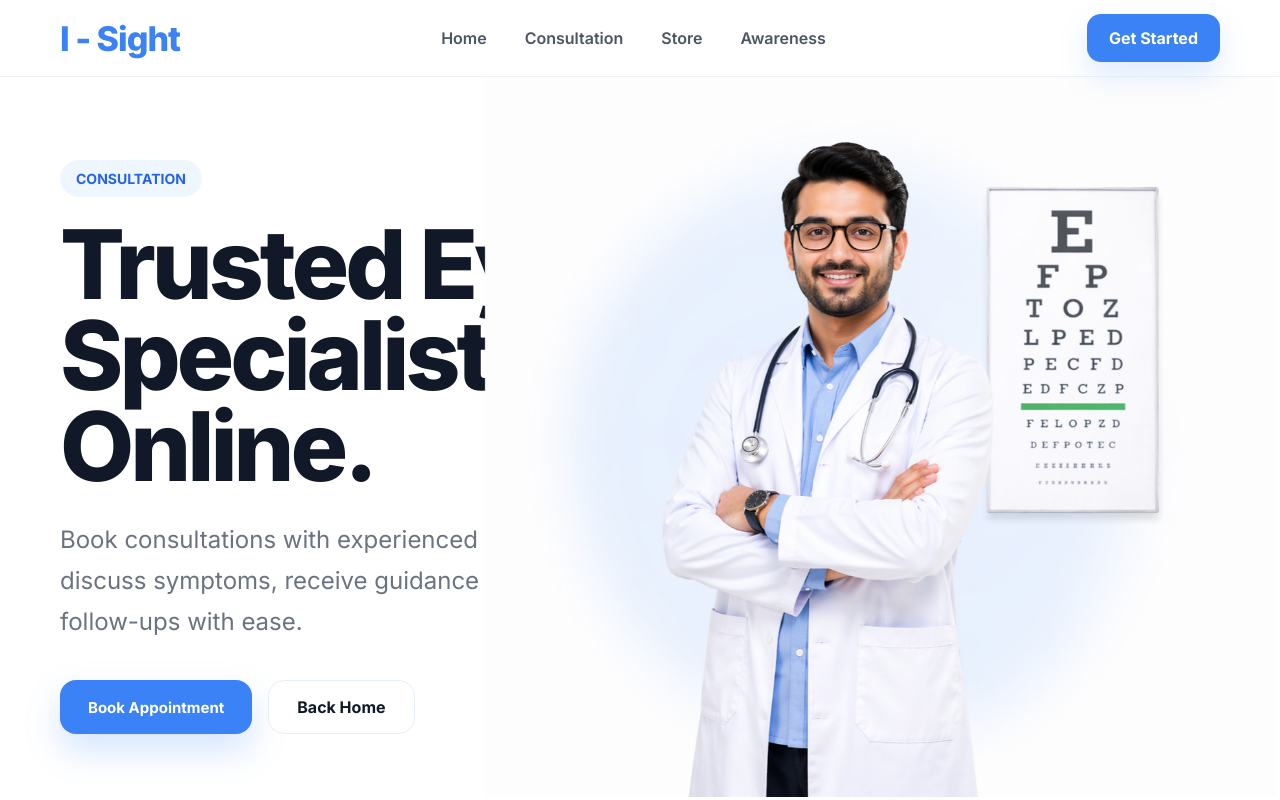
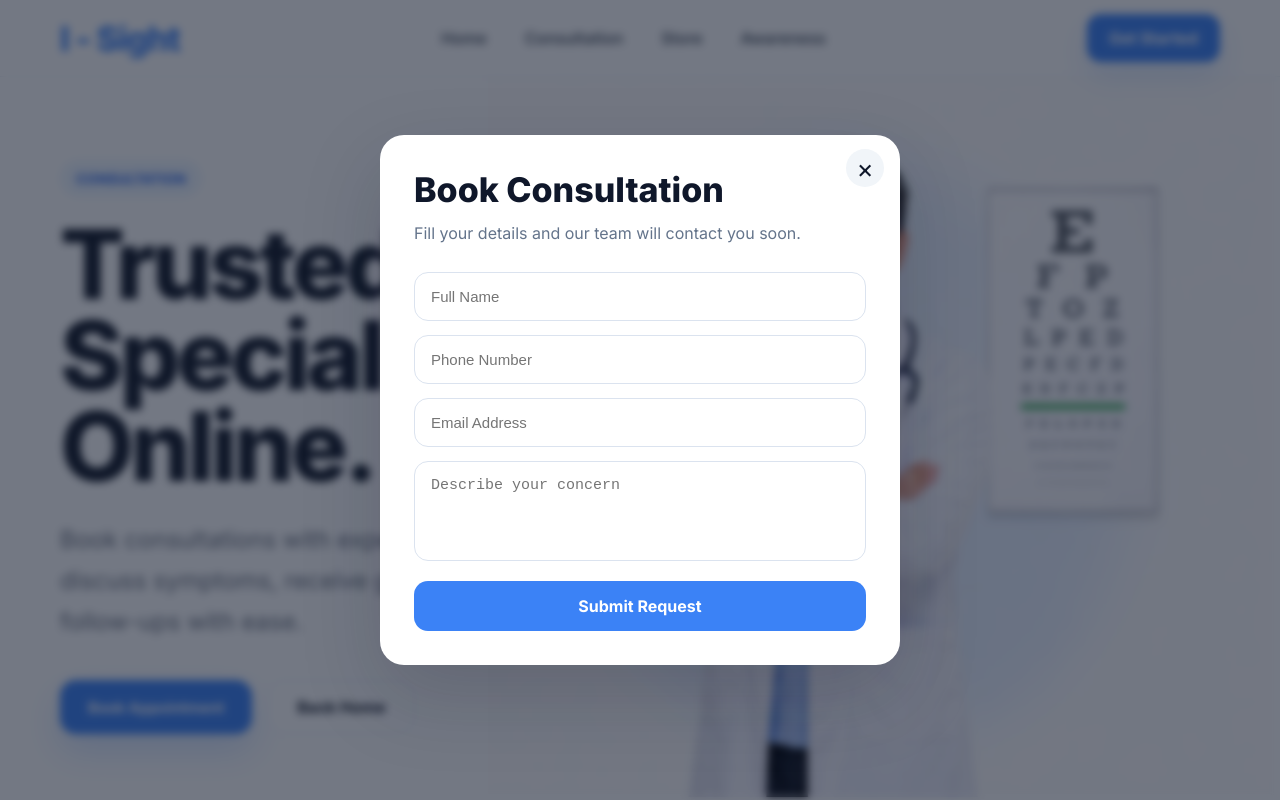
Before and after one commit to AdityaSharma-Git3207/I-Sight, a React (Vite) app: page /consultation in a window 1280 px wide. Both pictures are taken after a click on the button "Book Appointment". Shown: the top 800 px of the page. Built offline with nearby package versions, Linux system fonts and the light colour scheme.

Commit message:
feat: add consultation booking modal popup

```diff
--- a/src/index.css
+++ b/src/index.css
@@ -690,6 +690,154 @@ img{
   }
 }
 
+
+/* =========================
+   CONSULTATION POPUP MODAL
+========================= */
+
+.modal-overlay{
+  position: fixed;
+  inset: 0;
+  background: rgba(15, 23, 42, 0.58);
+  backdrop-filter: blur(4px);
+  display: flex;
+  align-items: center;
+  justify-content: center;
+  z-index: 9999;
+  padding: 20px;
+  animation: fadeIn .25s ease;
+}
+
+.consult-modal{
+  width: 100%;
+  max-width: 520px;
+  background: #ffffff;
+  border-radius: 24px;
+  padding: 34px;
+  box-shadow: 0 30px 80px rgba(15,23,42,.18);
+  position: relative;
+  animation: popupUp .28s ease;
+}
+
+.modal-close{
+  position: absolute;
+  top: 14px;
+  right: 16px;
+  width: 38px;
+  height: 38px;
+  border: none;
+  border-radius: 50%;
+  background: #f1f5f9;
+  color: #0f172a;
+  font-size: 26px;
+  cursor: pointer;
+  transition: .2s ease;
+}
+
+.modal-close:hover{
+  background: #e2e8f0;
+  transform: rotate(90deg);
+}
+
+.consult-modal h2{
+  font-size: 34px;
+  font-weight: 800;
+  color: #0f172a;
+  margin-bottom: 10px;
+}
+
+.consult-modal p{
+  font-size: 16px;
+  color: #64748b;
+  margin-bottom: 24px;
+  line-height: 1.7;
+}
+
+.consult-form{
+  display: flex;
+  flex-direction: column;
+  gap: 14px;
+}
+
+.consult-form input,
+.consult-form textarea{
+  width: 100%;
+  border: 1px solid #dbe3ef;
+  border-radius: 14px;
+  padding: 15px 16px;
+  font-size: 15px;
+  outline: none;
+  transition: .2s ease;
+  resize: none;
+}
+
+.consult-form input:focus,
+.consult-form textarea:focus{
+  border-color: #3b82f6;
+  box-shadow: 0 0 0 4px rgba(59,130,246,.10);
+}
+
+.submit-btn{
+  margin-top: 6px;
+  border: none;
+  border-radius: 14px;
+  background: #3b82f6;
+  color: #fff;
+  padding: 15px;
+  font-size: 16px;
+  font-weight: 700;
+  cursor: pointer;
+  transition: .25s ease;
+}
+
+.submit-btn:hover{
+  transform: translateY(-2px);
+  box-shadow: 0 16px 30px rgba(59,130,246,.22);
+}
+
+/* =========================
+   ANIMATIONS
+========================= */
+
+@keyframes fadeIn{
+  from{opacity:0;}
+  to{opacity:1;}
+}
+
+@keyframes popupUp{
+  from{
+    opacity:0;
+    transform: translateY(24px) scale(.96);
+  }
+  to{
+    opacity:1;
+    transform: translateY(0) scale(1);
+  }
+}
+
+/* =========================
+   MOBILE
+========================= */
+
+@media(max-width:768px){
+
+.consult-modal{
+  padding: 26px 20px;
+  border-radius: 20px;
+}
+
+.consult-modal h2{
+  font-size: 28px;
+}
+
+.modal-close{
+  top: 10px;
+  right: 10px;
+}
+
+}
+
+
 /* ================= STORE PAGE ================= */
 
 .store-page{
--- a/src/pages/Consultation.jsx
+++ b/src/pages/Consultation.jsx
@@ -1,9 +1,12 @@
+import { useState } from "react";
 import { Link } from "react-router-dom";
 import doctorImg from "../assets/doctor-consult.png";
 import Navbar from "../components/navbar";
 import Footer from "../components/Footer";
 
 export default function Consultation() {
+  const [showModal, setShowModal] = useState(false);
+
   return (
     <>
       <Navbar />
@@ -21,7 +24,10 @@ export default function Consultation() {
           </p>
 
           <div className="consult-buttons">
-            <button>Book Appointment</button>
+            <button onClick={() => setShowModal(true)}>
+              Book Appointment
+            </button>
+
             <Link to="/">Back Home</Link>
           </div>
         </div>
@@ -52,17 +58,13 @@ export default function Consultation() {
           <div className="process-card">
             <div className="step-no">02</div>
             <h3>Consult Online</h3>
-            <p>
-              Talk to experienced eye doctors through video consultation.
-            </p>
+            <p>Talk to experienced eye doctors through video consultation.</p>
           </div>
 
           <div className="process-card">
             <div className="step-no">03</div>
             <h3>Get Guidance</h3>
-            <p>
-              Receive treatment advice, prescriptions and follow-ups.
-            </p>
+            <p>Receive treatment advice, prescriptions and follow-ups.</p>
           </div>
         </div>
       </section>
@@ -140,6 +142,44 @@ export default function Consultation() {
       </section>
 
       <Footer />
+
+      {/* MODAL */}
+      {showModal && (
+        <div
+          className="modal-overlay"
+          onClick={() => setShowModal(false)}
+        >
+          <div
+            className="consult-modal"
+            onClick={(e) => e.stopPropagation()}
+          >
+            <button
+              className="modal-close"
+              onClick={() => setShowModal(false)}
+            >
+              ×
+            </button>
+
+            <h2>Book Consultation</h2>
+
+            <p>Fill your details and our team will contact you soon.</p>
+
+            <form className="consult-form">
+              <input type="text" placeholder="Full Name" />
+              <input type="text" placeholder="Phone Number" />
+              <input type="email" placeholder="Email Address" />
+              <textarea
+                rows="4"
+                placeholder="Describe your concern"
+              ></textarea>
+
+              <button type="submit" className="submit-btn">
+                Submit Request
+              </button>
+            </form>
+          </div>
+        </div>
+      )}
     </>
   );
 }
```
